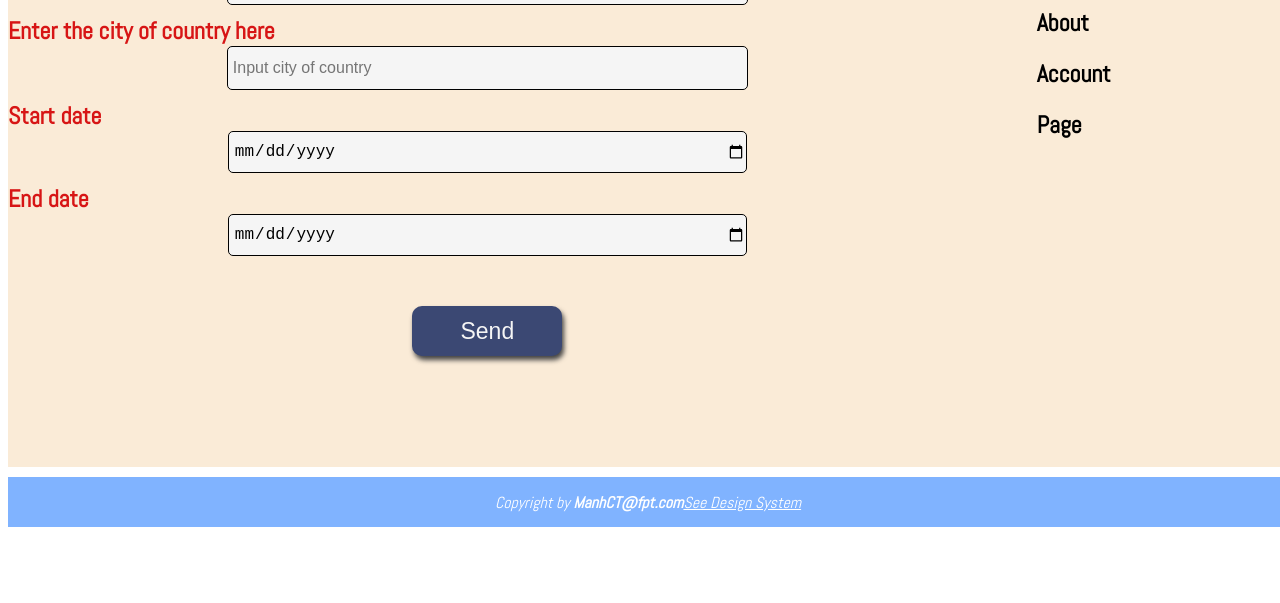
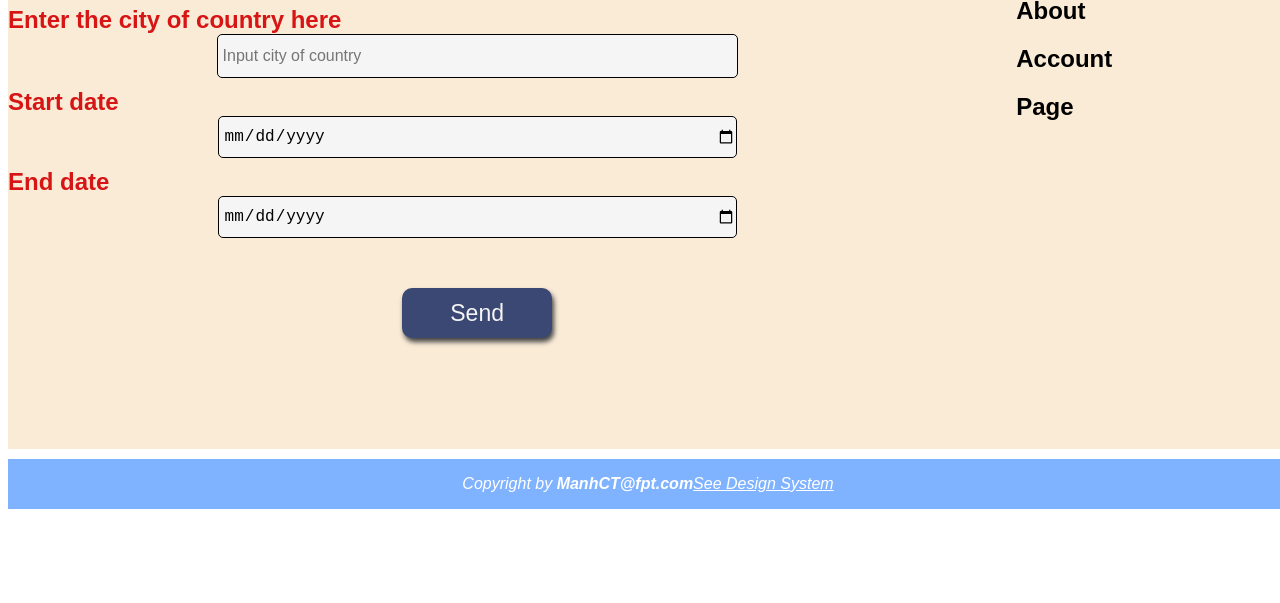
Before and after one commit to Themanh99/TravelApp-Project5, a website built with webpack: page src/client/views/index.html in a window 1280 px wide. Shown: the part 197-800 px from the top of the page. Built offline with nearby package versions, Linux system fonts and the light colour scheme.

Commit message:
fix font

```diff
--- a/src/client/styles/base.scss
+++ b/src/client/styles/base.scss
@@ -1,7 +1,5 @@
-@import url("https://fonts.googleapis.com/css2?family=Abel&family=Bebas+Neue&display=swap");
-
 body {
-  font-family: "Abel", sans-serif;
+  font-family: Arial, Helvetica, sans-serif;
   background-size: cover;
 }
 
```
